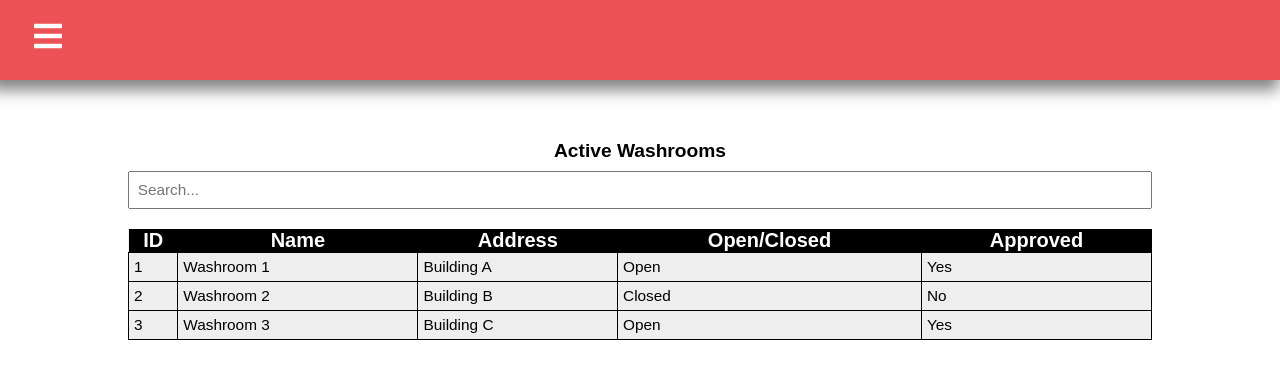
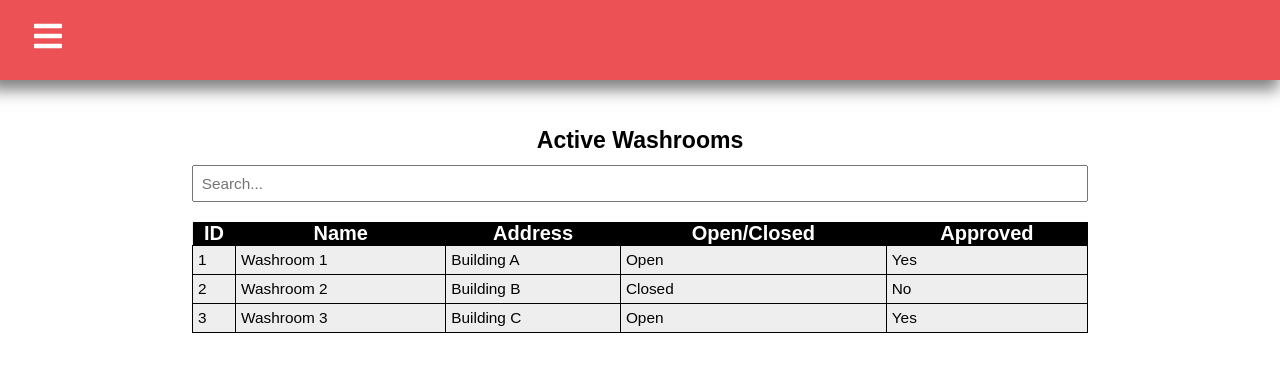
Before and after one commit to AlwaysIngame/C01W24-Project-UofToilets, a React (Create React App) app in the folder adminportal/: page /admin/dashboard in a window 1280 px wide. Shown: the top 378 px of the page. Built offline with nearby package versions, Linux system fonts and the light colour scheme.

Commit message:
Small format changes

```diff
--- a/adminportal/src/Pages/Dashboard.js
+++ b/adminportal/src/Pages/Dashboard.js
@@ -35,7 +35,7 @@ const Dashboard = () => {
     backgroundColor: '#eee',
     borderCollapse: 'collapse',
     fontSize: '0.4em',
-    width: '80%',
+    width: '70%',
     margin: '0 auto',
     marginTop:'20px'
   };
@@ -44,9 +44,9 @@ const Dashboard = () => {
     <div>
       <Sidebar />
       <div className='dashboard'>
-        <div style={{ display: 'flex', width: '100%', height: '100%', flexDirection: 'column', alignItems: '', fontSize: '0.8em', marginTop:'100px'}}>
-          <h3 style={{ width: '80%', margin: '0 auto', padding: '0.5em', fontSize: '0.5em', textAlign: 'center' }}>Active Washrooms</h3>
-          <input style={{ width: '80%', margin: '0 auto', padding: '0.5em', fontSize: '0.4em' }}
+        <div style={{ display: 'flex', width: '100%', height: '100%', flexDirection: 'column', alignItems: '', fontSize: '0.8em', marginTop:'70px'}}>
+          <h3 style={{ width: '70%', margin: '0 auto', padding: '0.5em', fontSize: '0.6em', textAlign: 'center' }}>Active Washrooms</h3>
+          <input style={{ width: '70%', margin: '0 auto', padding: '0.5em', fontSize: '0.4em' }}
             type='text'
             placeholder='Search...'
             value={searchTerm}
```
